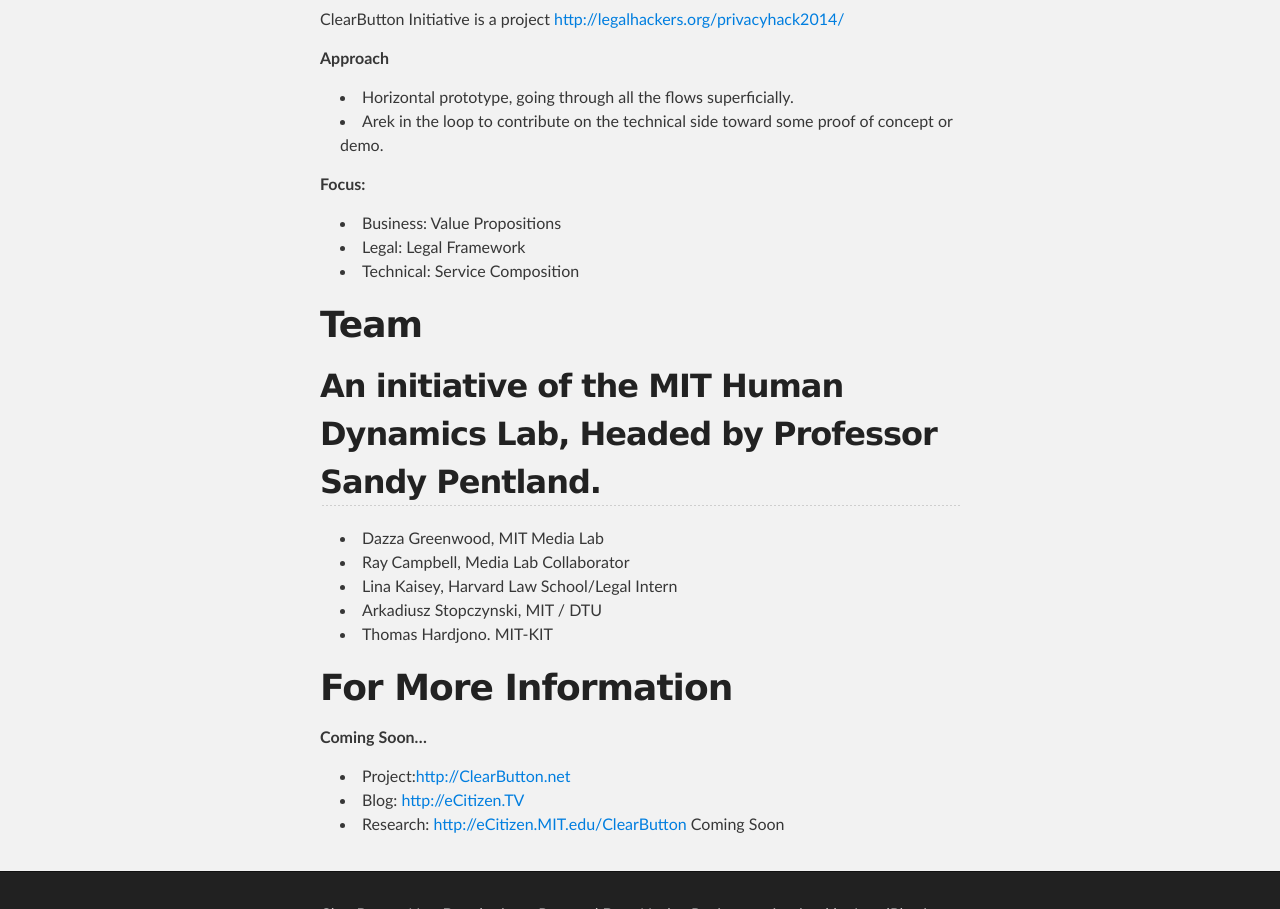
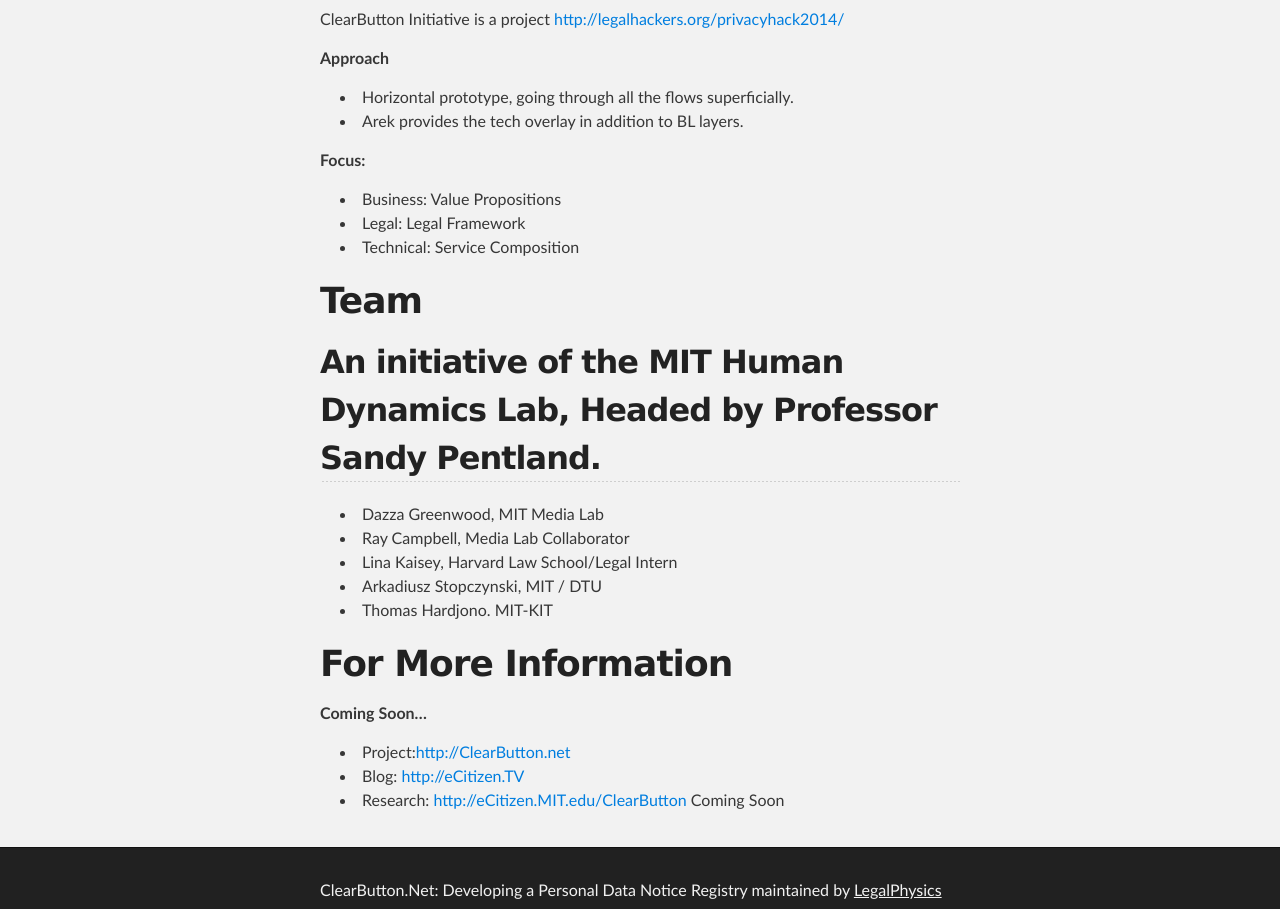
Before and after one commit to LegalScience/ClearButton, a plain HTML site: page index.html in a window 1280 px wide. Shown: the part 3614-4523 px from the top of the page. Drawn offline with Linux system fonts and the light colour scheme.

```diff
--- a/index.html
+++ b/index.html
@@ -111,7 +111,7 @@
 
 <ul>
 <li>Horizontal prototype, going through all the flows superficially. </li>
-<li>Arek in the loop to contribute on the technical side toward some proof of concept or demo.</li>
+<li>Arek provides the tech overlay in addition to BL layers. </li>
 </ul><p><strong>Focus:</strong></p>
 
 <ul>
```
Also changed, not shown: params.json (+1 -1 lines).
